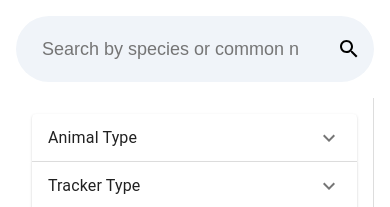
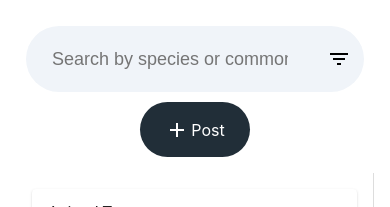
Before and after one commit to The-Enforcers/WildLife-Tracker-Repo-JIC4125, a React (Create React App) app in the folder frontend/: page /results in a window 390 px wide. Shown: the top 207 px of the page. Built offline with nearby package versions, Linux system fonts and the light colour scheme; no server answers.

Commit message:
added post button on homepage

```diff
--- a/frontend/src/components/SearchBox/SearchBox.css
+++ b/frontend/src/components/SearchBox/SearchBox.css
@@ -1,12 +1,21 @@
+.search-container {
+  display: flex;
+  align-items: center;
+  gap: 10px; /* Space between search box and icons */
+  margin: 10px;
+}
+
 .search-box {
   display: flex;
   align-items: center;
   justify-content: space-between;
   gap: 20px;
   background-color: #f0f4f9;
-  padding: 4px 20px;
+  padding: 0px 20px;
   border-radius: 50px;
+  flex-grow: 1;
 }
+
 .search-box span {
   width: 30px;
   height: 48px;
@@ -15,14 +24,7 @@
   align-items: center;
   justify-content: center;
 }
-.search-box img {
-  width: 24px;
-  cursor: pointer;
-  transition: transform 1s ease;
-}
-.search-box span:hover {
-  background-color: #e2e6eb;
-}
+
 .search-box input {
   flex: 1;
   background: transparent;
@@ -32,18 +34,50 @@
   line-height: 24px;
   font-size: 18px;
 }
-.search-box div {
+
+.icons-container {
+  display: flex;
+  gap: 10px;
+}
+
+.new-add-icon {
   display: flex;
   align-items: center;
-  transition: transform 0.3s ease;
+  justify-content: center;
+  height: 55px;
+  background-color: #212e38;
+  border-radius: 50px;
+  padding: 25px;
+  gap: 2px;
+  color: white;
+  cursor: pointer;
+  transition: background-color 0.3s ease;
 }
 
+.new-add-icon:hover {
+  background-color: #cfd5db;
+}
+
+.filter-icon {
+  display: flex;
+  align-items: center;
+  justify-content: center;
+  cursor: pointer;
+}
+
+/* For responsiveness */
 @media (max-width: 600px) {
+  .search-container {
+    flex-direction: column;
+    align-items: stretch;
+  }
+
   .search-box {
     padding: 5px 10px;
   }
 
-  .search-box div {
+  .icons-container {
+    justify-content: center;
     gap: 5px;
   }
 }
--- a/frontend/src/components/SearchBox/SearchBox.jsx
+++ b/frontend/src/components/SearchBox/SearchBox.jsx
@@ -1,10 +1,20 @@
 import React from "react";
 import { Tooltip } from "react-tooltip";
-import SearchIcon from "@mui/icons-material/Search";
+import AddIcon from "@mui/icons-material/Add";
+import FilterListIcon from "@mui/icons-material/FilterList";
+import { useNavigate } from "react-router-dom";
 import "./SearchBox.css";
 
 const SearchBox = ({ input, setInput, onSearch }) => {
+  const navigate = useNavigate();
+
+  const handlePostClick = () => {
+    navigate("/create");
+  };
+
   return (
+    <div className="search-container">
+      {/* Search Input Box */}
       <div className="search-box">
         <input
           onChange={(e) => setInput(e.target.value)}
@@ -12,16 +22,15 @@ const SearchBox = ({ input, setInput, onSearch }) => {
           type="text"
           placeholder="Search by species or common name"
         />
-      <div>
-        <span className={`send-icon ${input.length > 0 ? "show" : ""}`}>
-          <SearchIcon
-            onClick={() => onSearch(input)}
-            data-tooltip-id="submit"
-            data-tooltip-content="Submit"
+
+        <span className="filter-icon">
+          <FilterListIcon
+            data-tooltip-id="filter"
+            data-tooltip-content="Filter results"
             fontSize="medium"
           />
           <Tooltip
-            id="submit"
+            id="filter"
             style={{
               padding: "5px",
               fontSize: "12px",
@@ -30,6 +39,24 @@ const SearchBox = ({ input, setInput, onSearch }) => {
           />
         </span>
       </div>
+
+      {/* Icons Outside the Search Box */}
+      <div className="icons-container">
+        {/* Add Icon */}
+        <div
+          className="new-add-icon"
+          onClick={handlePostClick}
+          data-tooltip-id="add-new"
+          data-tooltip-content="Create new post"
+        >
+          <AddIcon fontSize="medium" />
+          <div>Post</div>
+          <Tooltip
+            id="add-new"
+            style={{ padding: "5px", fontSize: "12px", color: "#f0f4f9" }}
+          />
+        </div>
+      </div>
     </div>
   );
 };
--- a/frontend/src/pages/Main/Main.jsx
+++ b/frontend/src/pages/Main/Main.jsx
@@ -62,7 +62,7 @@ const Main = () => {
               <p>
                 <span>Hello, {user.displayName}</span>
               </p>
-              <p className="sub-greet">Search Animal Tracker Repository</p>
+              <p className="sub-greet">Animal Tracker Repository</p>
             </div>
           )}
 
```
Also changed, not shown: frontend/src/components/PostCard.js (deleted, +0 -18 lines). Lines whose indentation alone changed are shown as unchanged.
